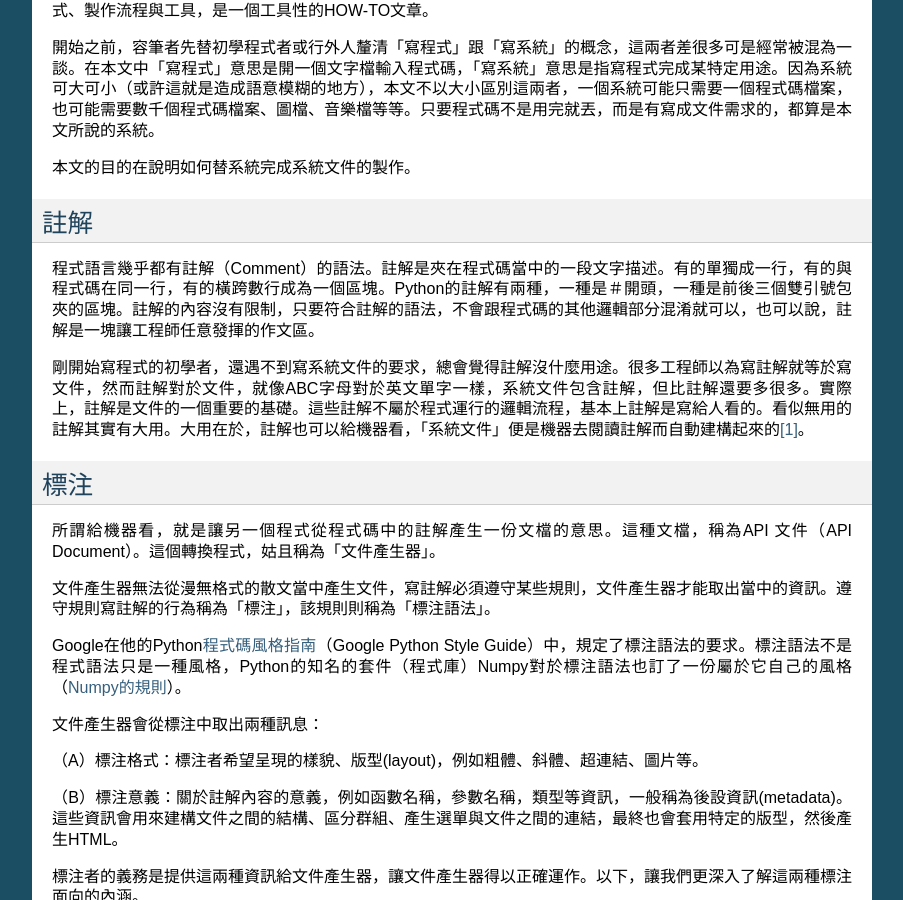
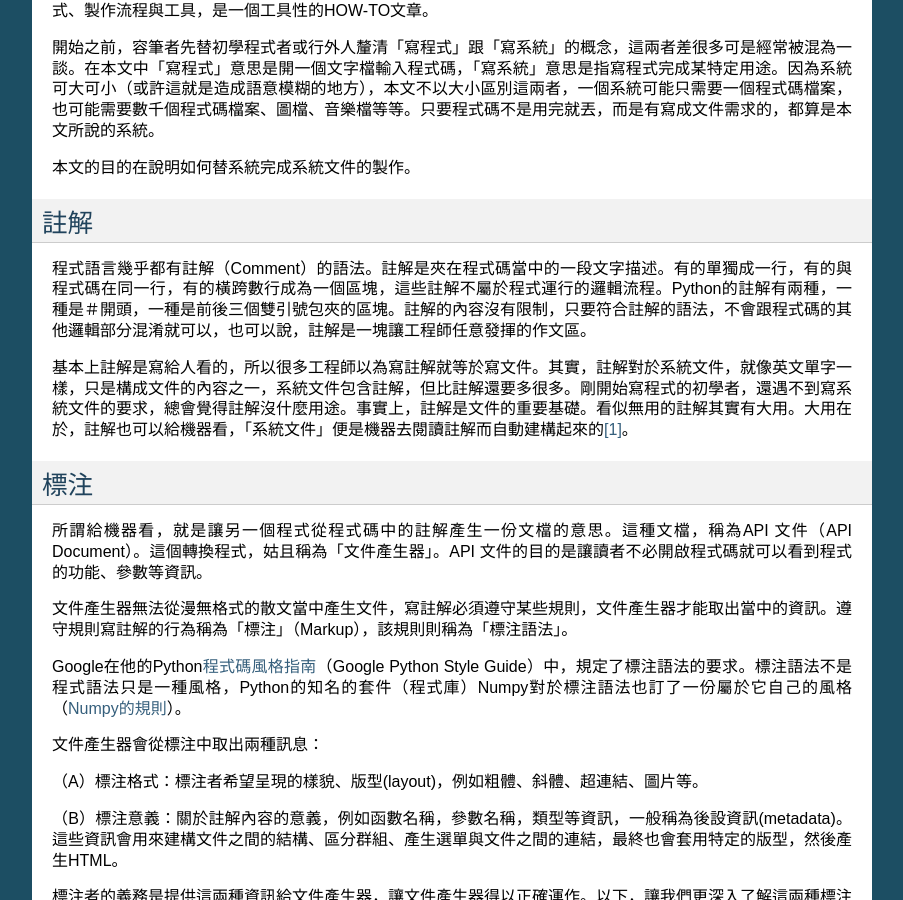
Before and after one commit to iapyeh/iapyeh, a Sphinx documentation site: the page built from docs/blogs/technical/how2pydocs.rst, in a window 1280 px wide and 900 px high, scrolled down 1061 px. Shown: the whole window, without its empty margins (198-1101 px from the left). Built offline with Sphinx 7.4.7, drawn with Linux system fonts in a browser that asks for light colours.

Commit message:
Google Docs reST Editor@2017-1-19 15:59:20

```diff
--- a/docs/blogs/technical/how2pydocs.rst
+++ b/docs/blogs/technical/how2pydocs.rst
@@ -43,18 +43,18 @@
 註解
 ====
 
-程式語言幾乎都有註解（Comment）的語法。註解是夾在程式碼當中的一段文字描述。有的單獨成一行，有的與程式碼在同一行，有的橫跨數行成為一個區塊。Python的註解有兩種，一種是＃開頭，一種是前後三個雙引號包夾的區塊。註解的內容沒有限制，只要符合註解的語法，不會跟程式碼的其他邏輯部分混淆就可以，也可以說，註解是一塊讓工程師任意發揮的作文區。
+程式語言幾乎都有註解（Comment）的語法。註解是夾在程式碼當中的一段文字描述。有的單獨成一行，有的與程式碼在同一行，有的橫跨數行成為一個區塊，這些註解不屬於程式運行的邏輯流程。Python的註解有兩種，一種是＃開頭，一種是前後三個雙引號包夾的區塊。註解的內容沒有限制，只要符合註解的語法，不會跟程式碼的其他邏輯部分混淆就可以，也可以說，註解是一塊讓工程師任意發揮的作文區。
 
-剛開始寫程式的初學者，還遇不到寫系統文件的要求，總會覺得註解沒什麼用途。很多工程師以為寫註解就等於寫文件，然而註解對於文件，就像ABC字母對於英文單字一樣，系統文件包含註解，但比註解還要多很多。實際上，註解是文件的一個重要的基礎。這些註解不屬於程式運行的邏輯流程，基本上註解是寫給人看的。看似無用的註解其實有大用。大用在於，註解也可以給機器看，「系統文件」便是機器去閱讀註解而自動建構起來的\ [#F1]_\ 。
+基本上註解是寫給人看的，所以很多工程師以為寫註解就等於寫文件。其實，註解對於系統文件，就像英文單字一樣，只是構成文件的內容之一，系統文件包含註解，但比註解還要多很多。剛開始寫程式的初學者，還遇不到寫系統文件的要求，總會覺得註解沒什麼用途。事實上，註解是文件的重要基礎。看似無用的註解其實有大用。大用在於，註解也可以給機器看，「系統文件」便是機器去閱讀註解而自動建構起來的\ [#F1]_\ 。
 
 .. _h1634483c7822441972316c7301545:
 
 標注
 ====
 
-所謂給機器看，就是讓另一個程式從程式碼中的註解產生一份文檔的意思。這種文檔，稱為API 文件（API Document）。這個轉換程式，姑且稱為「文件產生器」。
+所謂給機器看，就是讓另一個程式從程式碼中的註解產生一份文檔的意思。這種文檔，稱為API 文件（API Document）。這個轉換程式，姑且稱為「文件產生器」。API 文件的目的是讓讀者不必開啟程式碼就可以看到程式的功能、參數等資訊。
 
-文件產生器無法從漫無格式的散文當中產生文件，寫註解必須遵守某些規則，文件產生器才能取出當中的資訊。遵守規則寫註解的行為稱為「標注」，該規則則稱為「標注語法」。
+文件產生器無法從漫無格式的散文當中產生文件，寫註解必須遵守某些規則，文件產生器才能取出當中的資訊。遵守規則寫註解的行為稱為「標注」（Markup），該規則則稱為「標注語法」。
 
 Google在他的Python\ |LINK3|\ （Google Python Style Guide）中，規定了標注語法的要求。標注語法不是程式語法只是一種風格，Python的知名的套件（程式庫）Numpy對於標注語法也訂了一份屬於它自己的風格（\ |LINK4|\ ）。
 
```
